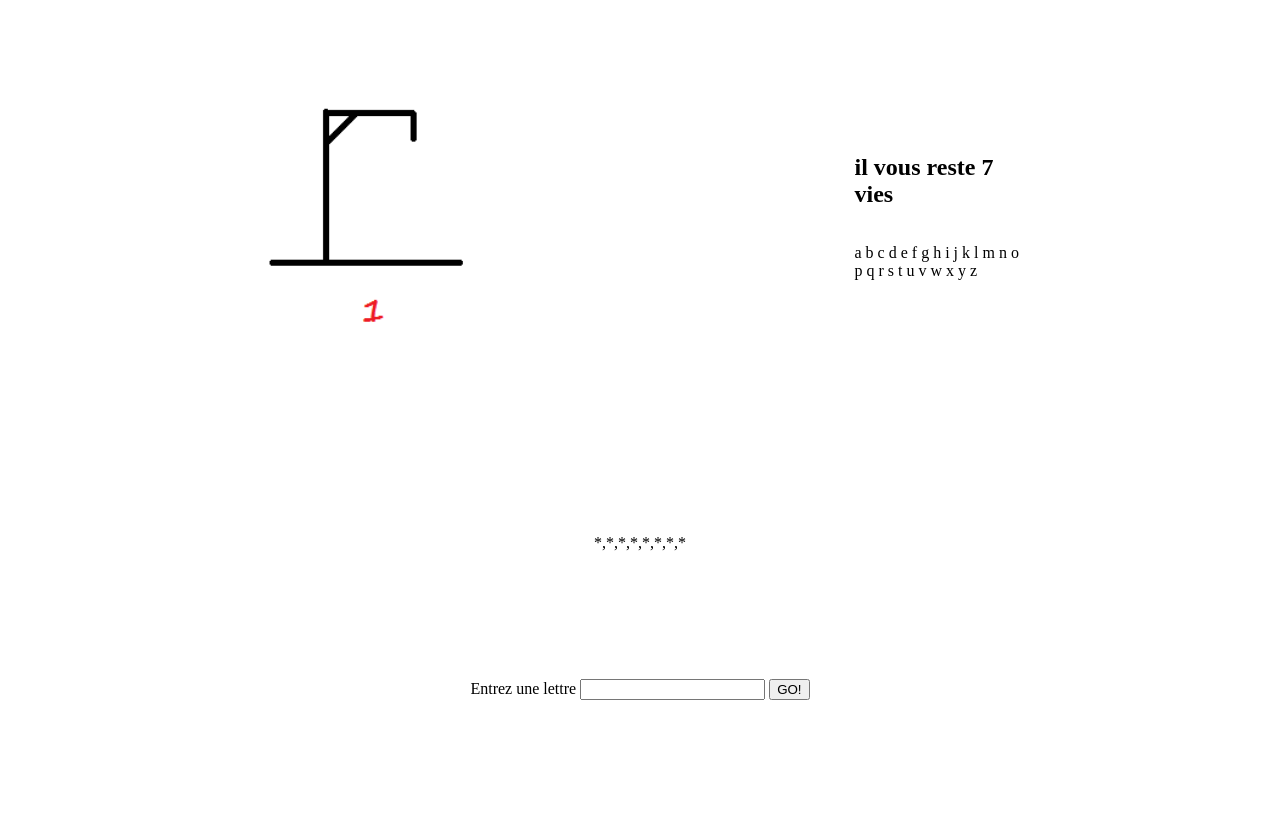
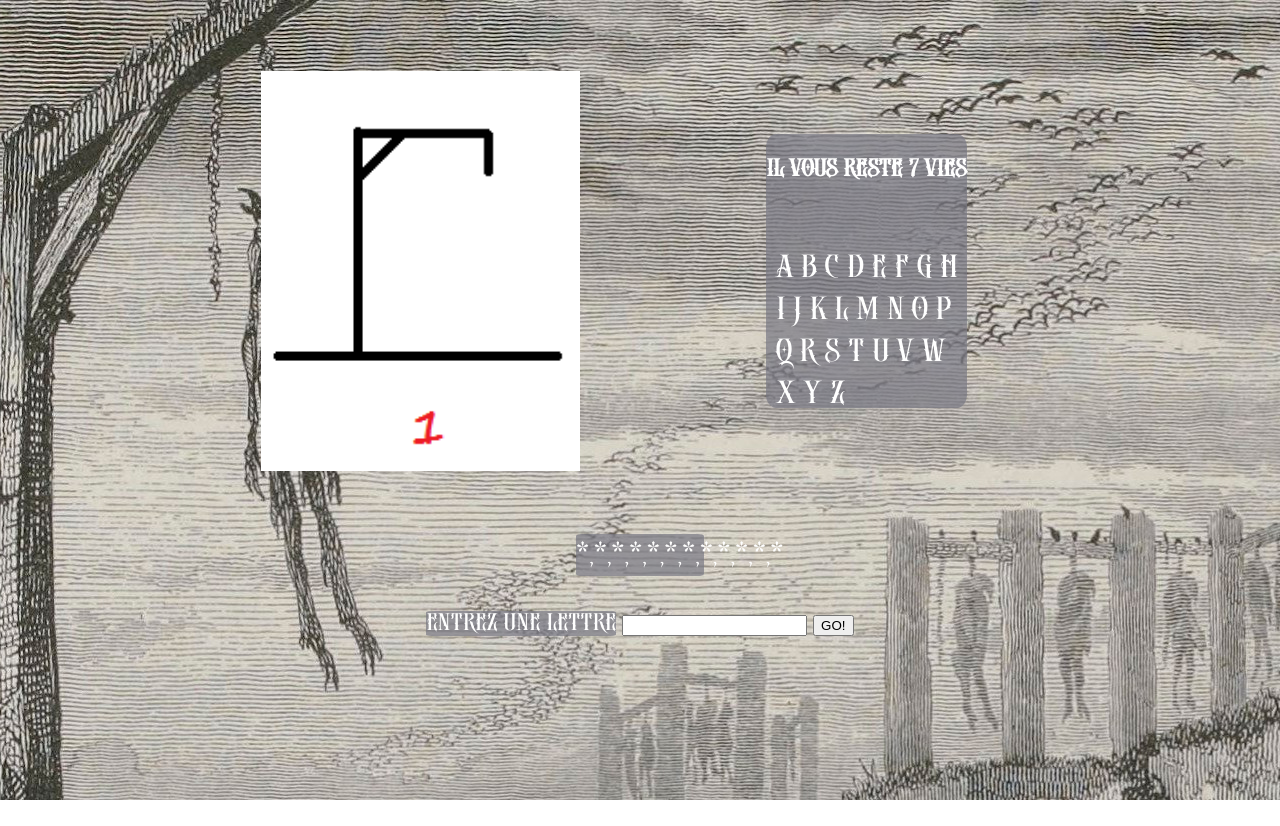
Before and after one commit to LeoBamCas/pendu, a plain HTML site: page index.html in a window 1280 px wide. After the commit the page ends 800 px from the top, so only its background shows below. Drawn offline with Linux system fonts and the light colour scheme.

Commit message:
mise en page et condition vide

```diff
--- a/index.html
+++ b/index.html
@@ -21,7 +21,7 @@
             <button id="btnReload" class="hidden" onclick="start()">recommencer ?</button>
         </div>
     </div>
-    <div id="etoiles">CORNED BEEF</div>
+    <div id="ciel"><p id="etoiles"></p></div>
     <div id="recherche">
         <form action="#" method="post">
             <label for="lettreEntree">Entrez une lettre</label>
--- a/script/script.js
+++ b/script/script.js
@@ -12,7 +12,7 @@ let ronnie = document.querySelector('#ronnie');
 let mort = document.querySelector('#mort');
 let alphabet = 'a b c d e f g h i j k l m n o p q r s t u v w x y z '
 let alphabetCheck = '';
-let dictionnaire = ["cacatoes", "percolateur","armorique","bistouquette","primaire","mistigri","nullissime","gonflant","hereditaire"];
+let dictionnaire = ["cacatoes","xylophone", "percolateur","armorique","bistouquette","primaire","mistigri","nullissime","gonflant","hereditaire"];
 let motMystere;
 let compteur;
 let motAffiche = []
@@ -56,6 +56,9 @@ btn.addEventListener('click', function(e){
     if(lettreEntree.value.length>1){                                    //si l'utilisateur entre plusieurs lettres
         alert('Il ne vous faut entrer qu\'une lettre');
     }
+    else if(lettreEntree.value === ''){
+        alert('Il vous faut entrer une lettre')
+    }
     else if(temp < 0){
         if(compteur>0){                                                 //si l'utilisateur se trompe
 
@@ -77,6 +80,9 @@ btn.addEventListener('click', function(e){
     coeur.textContent = `il vous reste ${compteur} vies`;
     checked.textContent = alphabetCheck;
     etoiles.textContent = motAffiche;
+       //on prépare la prochaine saisie utilisateur
+       lettreEntree.value=""; // vide le champs de saisie
+       lettreEntree.focus();   // remet le focus sur le champs
 
 //les conditions de fin de jeu :
 
--- a/style/style.css
+++ b/style/style.css
@@ -1,3 +1,16 @@
+
+@font-face {
+    font-family: 'DEATHCROW';
+    src: url('../public/fonts/DEATHCROW.ttf');
+}
+
+
+body{
+    background-image: url('../public/img/gibet.jpeg');
+    color: white;
+    font-family: 'DEATHCROW';
+}
+
 #topPart{
     height: 50vh;
     display: flex;
@@ -7,8 +20,14 @@
 #topDroit{
     display: flex;
     flex-direction: column;
-    margin: 10%;
-    margin-right: 20%;
+    margin-top: 10%;
+    background-color: rgba(120, 120, 131, 0.7);
+    border-radius: 5%;
+}
+#checked{
+    padding: 5%;
+    font-size: 4vh;
+    width: 15vw;
 }
 #corps{
     background-repeat: no-repeat;
@@ -16,7 +35,7 @@
     height: 100%;
     width: 30%;
     margin-left: 20%;
-    margin-right: 20%;
+    margin-right: 10%;
     margin-top: 5%;
 }
 .corps7{
@@ -61,13 +80,27 @@
     background-image: url('../public/img/gagne.jpeg');
 
 }
+#ciel{
+    display: flex;
+    justify-content: center;
+}
 #etoiles{
     text-align: center;
-    margin: 10%;
+    margin-top: 10%;
+    background-color: rgba(120, 120, 131, 0.7);
+    border-radius: 5%;
+    width: 10vw;
+    font-size: 4vh;
 }
 #recherche{
-    margin:10%;
+
     text-align: center;
+    font-size: 3vh;
+
+}
+#recherche form label{
+    background-color: rgba(120, 120, 131, 0.7);
+    border-radius: 5%;
 }
 
 .hidden{
```
Also changed, not shown: public/fonts/DEATHCROW.ttf (added), public/img/gibet.jpeg (added).
